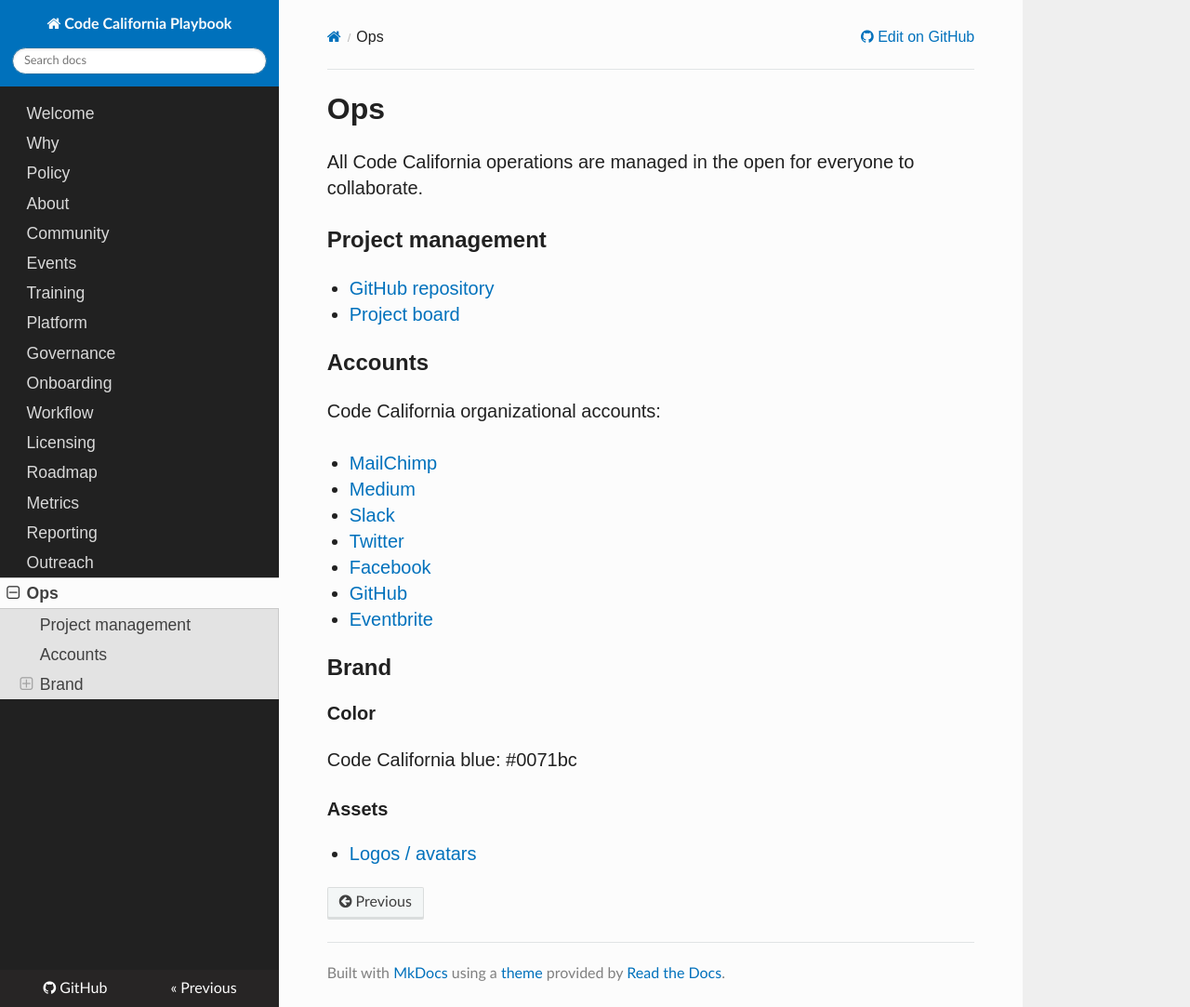
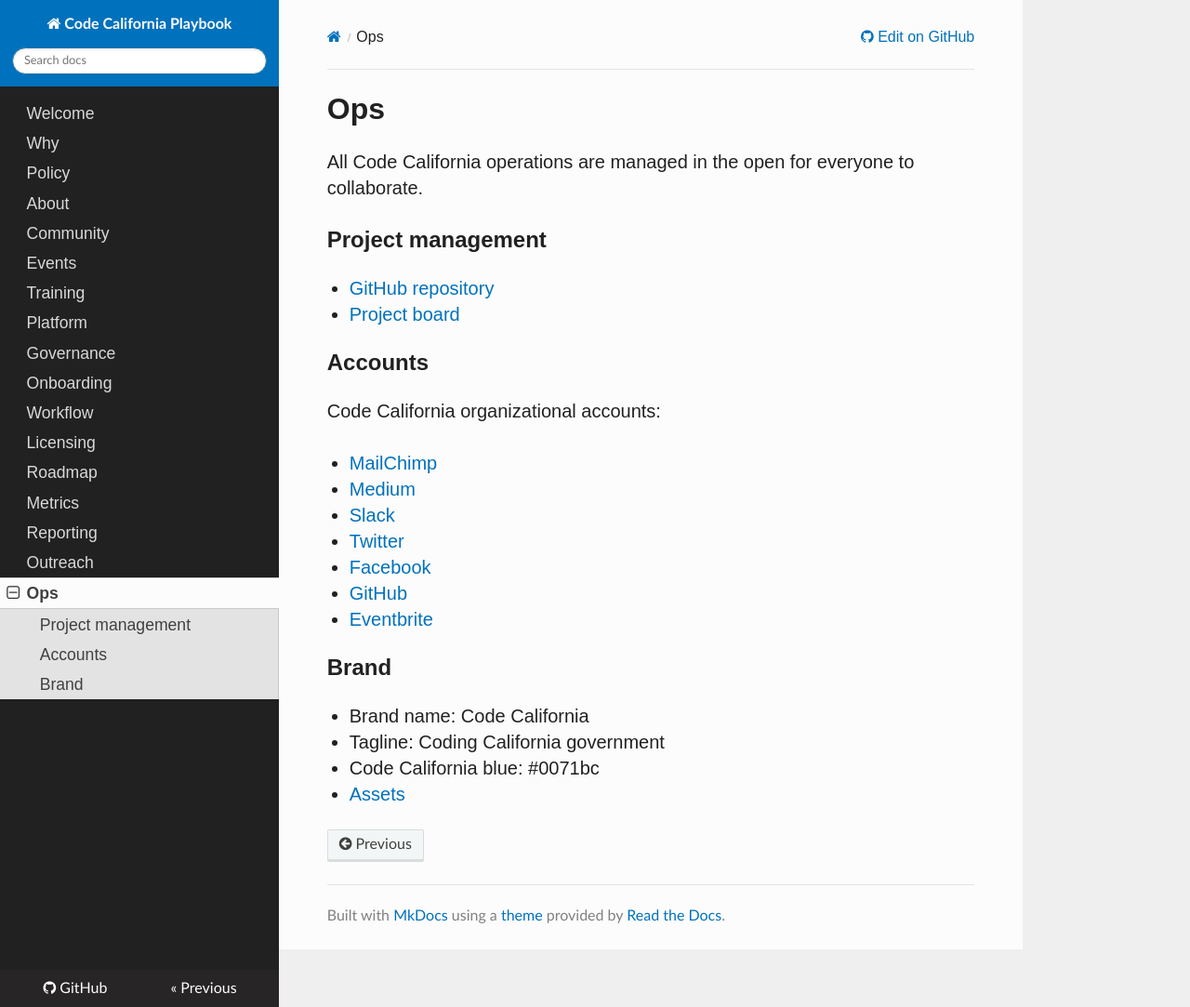
Before and after one commit to CA-CODE-Works/playbook, an MkDocs documentation site: the page built from docs/ops.md, in a window 1280 px wide and 1083 px high. Shown: the whole window at 93% size. Built offline with MkDocs 1.6.1, drawn with Linux system fonts in a browser that asks for light colours; nearby versions of some CDN libraries; old or Windows-style settings are respelled for this version of MkDocs.

Commit message:
Update ops.md

```diff
--- a/docs/ops.md
+++ b/docs/ops.md
@@ -28,10 +28,10 @@
 
 ## Brand
 
-### Color
+* Brand name: Code California
 
-Code California blue: #0071bc
+* Tagline: Coding California government
 
-### Assets
+* Code California blue: #0071bc
 
-* [Logos / avatars](https://github.com/cagov/playbook/tree/master/docs/img)
+* [Assets](https://projects.invisionapp.com/boards/XA3QZ8J4NTG#/6297571)
```
